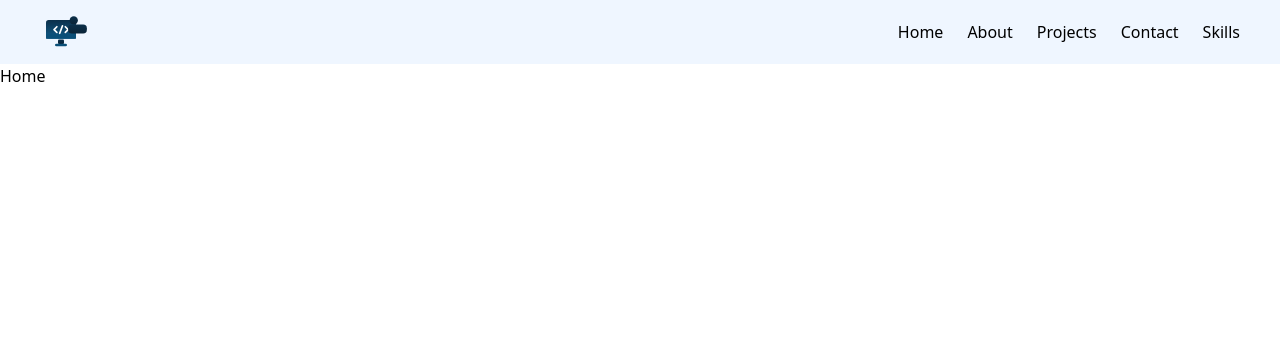
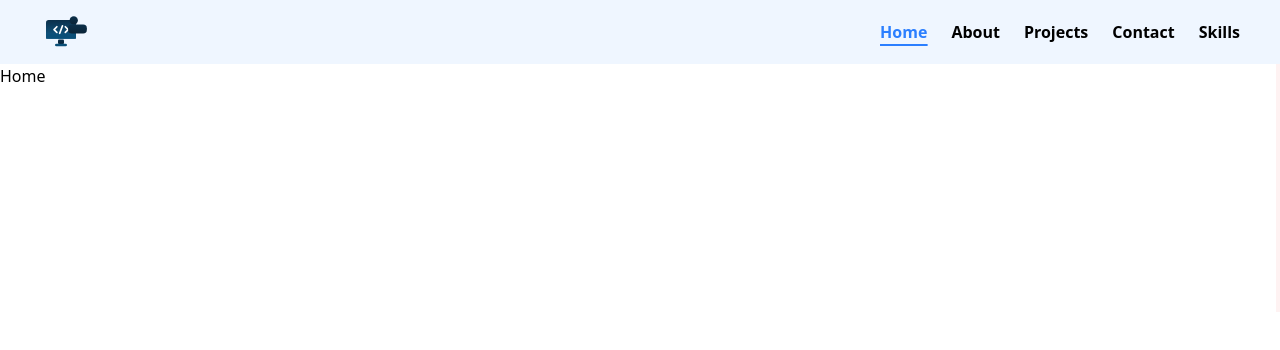
Before and after one commit to Shamsherkhan7549/Shamsher-Portfolio, a React (Vite) app in the folder frontend/: page / in a window 1280 px wide. Shown: the top 350 px of the page. Built offline with nearby package versions, Linux system fonts and the light colour scheme.

Commit message:
add: active feature added to nav

```diff
--- a/frontend/src/components/Navbar.jsx
+++ b/frontend/src/components/Navbar.jsx
@@ -1,11 +1,16 @@
-import React from 'react'
+import React, {useState} from 'react'
 import { Link } from 'react-router-dom'
 import MenuIcon from '@mui/icons-material/Menu';
 import CloseIcon from '@mui/icons-material/Close';
 
 const Navbar = () => {
-  const [isOpen, setIsOpen] = React.useState(false);
+  const [isOpen, setIsOpen] = useState(false);
+  const [active, setActive] = useState("home")
 
+
+  const handleActive =(nav) => {
+    setActive(nav);
+  }
 
   return (
     <div className=' bg-blue-50 py-2 flex justify-between items-center px-10'>
@@ -13,11 +18,11 @@ const Navbar = () => {
       <img className='w-12' src="/logo.svg" alt="logo" />
 
       <ul className='gap-6 hidden sm:flex'>
-        <li className='cursor-pointer'> <Link to={'/'}> Home </Link> </li>
-        <li className='cursor-pointer'> <Link to={'/about'}> About </Link> </li>
-        <li className='cursor-pointer'> <Link to={'/projects'}> Projects </Link> </li>
-        <li className='cursor-pointer'> <Link to={'/contact'}> Contact </Link> </li>
-        <li className='cursor-pointer'> <Link to={'/skills'}> Skills </Link> </li>
+        <li className={` ${active==="home"? "text-blue-500 underline  underline-offset-6 decoration-2" : ""} cursor-pointer font-bold`} onClick={()=>handleActive("home")}> <Link to={'/'}> Home </Link> </li>
+        <li className={`${active==="about"? "text-blue-500 underline  underline-offset-6 decoration-2" : ""} cursor-pointer font-bold`} onClick={()=>handleActive("about")}> <Link to={'/about'}> About </Link> </li>
+        <li className={`${active==="projects"? "text-blue-500 underline  underline-offset-6 decoration-2" : ""} cursor-pointer font-bold`} onClick={()=>handleActive("projects")}> <Link to={'/projects'}> Projects </Link> </li>
+        <li className={`${active==="contact"? "text-blue-500 underline  underline-offset-6 decoration-2" : ""} cursor-pointer font-bold`} onClick={()=>handleActive("contact")}> <Link to={'/contact'}> Contact </Link> </li>
+        <li className={`${active==="skills"? "text-blue-500 underline  underline-offset-6 decoration-2" : ""} cursor-pointer font-bold`} onClick={()=>handleActive("skills")}> <Link to={'/skills'}> Skills </Link> </li>
       </ul>
        <p className='sm:hidden duration-150 ease-in-out'>
        {
@@ -28,11 +33,11 @@ const Navbar = () => {
 
       </p>
       <ul className={`${isOpen ?"right-0":"right-[-140px]"} duration-200  delay-5 ease-in-out flex flex-col gap-3 sm:right-[-140px] bg-red-50 p-10 absolute top-16 `}>
-        <li className='cursor-pointer'> <Link to={'/'}> Home </Link> </li>
-        <li className='cursor-pointer'> <Link to={'/about'}> About </Link> </li>
-        <li className='cursor-pointer'> <Link to={'/projects'}> Projects </Link> </li>
-        <li className='cursor-pointer'> <Link to={'/contact'}> Contact </Link> </li>
-        <li className='cursor-pointer'> <Link to={'/skills'}> Skills </Link> </li>
+        <li className={` ${active==="home"? "text-blue-500 underline  underline-offset-6 decoration-2" : ""} cursor-pointer font-bold`} onClick={()=>handleActive("home")}> <Link to={'/'}> Home </Link> </li>
+        <li className={` ${active==="about"? "text-blue-500 underline  underline-offset-6 decoration-2" : ""} cursor-pointer font-bold`} onClick={()=>handleActive("about")}> <Link to={'/about'}> About </Link> </li>
+        <li className={` ${active==="projects"? "text-blue-500 underline  underline-offset-6 decoration-2" : ""} cursor-pointer font-bold`} onClick={()=>handleActive("projects")}> <Link to={'/projects'}> Projects </Link> </li>
+        <li className={` ${active==="contact"? "text-blue-500 underline  underline-offset-6 decoration-2" : ""} cursor-pointer font-bold`} onClick={()=>handleActive("contact")}> <Link to={'/contact'}> Contact </Link> </li>
+        <li className={` ${active==="skills"? "text-blue-500 underline  underline-offset-6 decoration-2" : ""} cursor-pointer font-bold`} onClick={()=>handleActive("skills")}> <Link to={'/skills'}> Skills </Link> </li>
       </ul>
     </div>
   )
```
